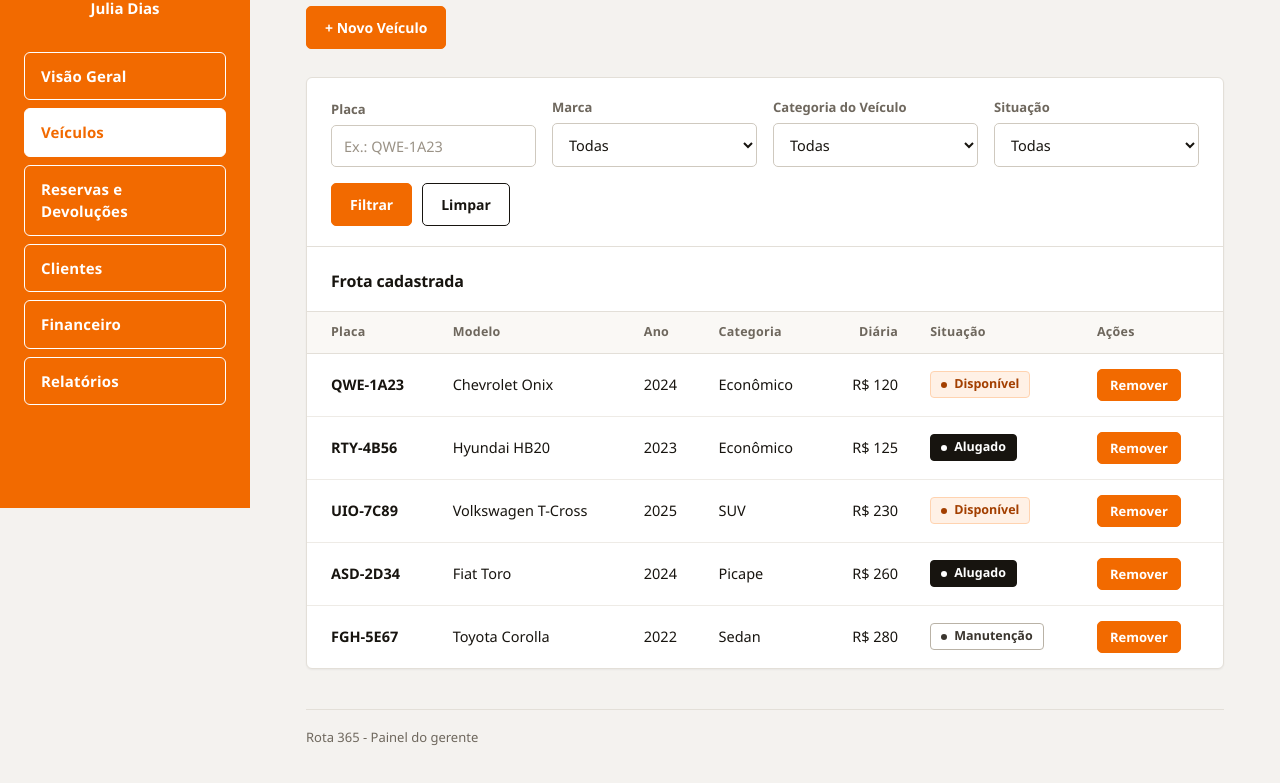
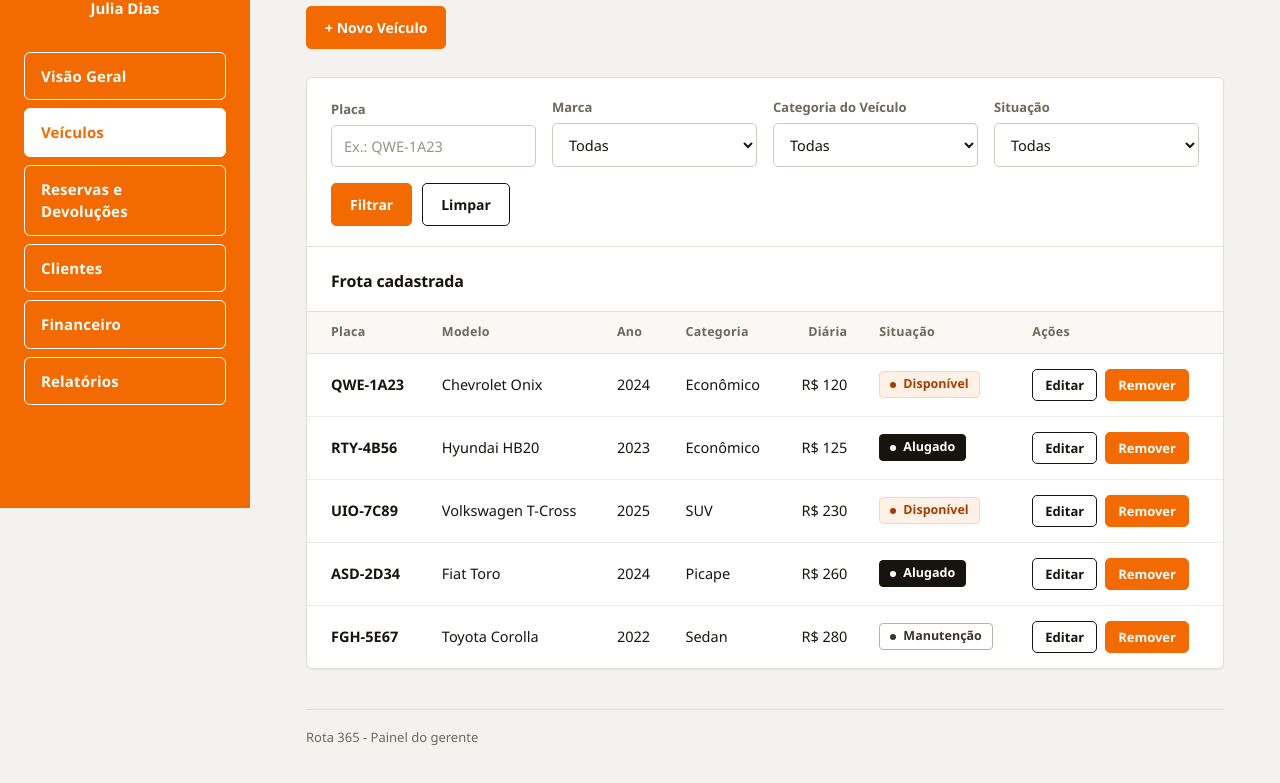
Before and after one commit to samuelmedeiros-svg/Projeto-Integrador-Rota365, a plain HTML site: page locadora/veiculos.html in a window 1280 px wide. Shown: the part 292-1075 px from the top of the page. Drawn offline with Linux system fonts and the light colour scheme.

Commit message:
Add files via upload

```diff
--- a/locadora/veiculos.html
+++ b/locadora/veiculos.html
@@ -167,6 +167,7 @@
             <td><span class="selo laranja">Disponível</span></td>
             <td>
               <div class="acoes">
+                <button type="button" class="botao-mini">Editar</button>
                 <button type="button" class="botao-mini excluir">Remover</button>
               </div>
             </td>
@@ -180,6 +181,7 @@
             <td><span class="selo preto">Alugado</span></td>
             <td>
               <div class="acoes">
+                <button type="button" class="botao-mini">Editar</button>
                 <button type="button" class="botao-mini excluir">Remover</button>
               </div>
             </td>
@@ -193,6 +195,7 @@
             <td><span class="selo laranja">Disponível</span></td>
             <td>
               <div class="acoes">
+                <button type="button" class="botao-mini">Editar</button>
                 <button type="button" class="botao-mini excluir">Remover</button>
               </div>
             </td>
@@ -206,6 +209,7 @@
             <td><span class="selo preto">Alugado</span></td>
             <td>
               <div class="acoes">
+                <button type="button" class="botao-mini">Editar</button>
                 <button type="button" class="botao-mini excluir">Remover</button>
               </div>
             </td>
@@ -219,6 +223,7 @@
             <td><span class="selo branco">Manutenção</span></td>
             <td>
               <div class="acoes">
+                <button type="button" class="botao-mini">Editar</button>
                 <button type="button" class="botao-mini excluir">Remover</button>
               </div>
             </td>
```
Also changed, not shown: locadora/clientes.html (+4 -0 lines).
